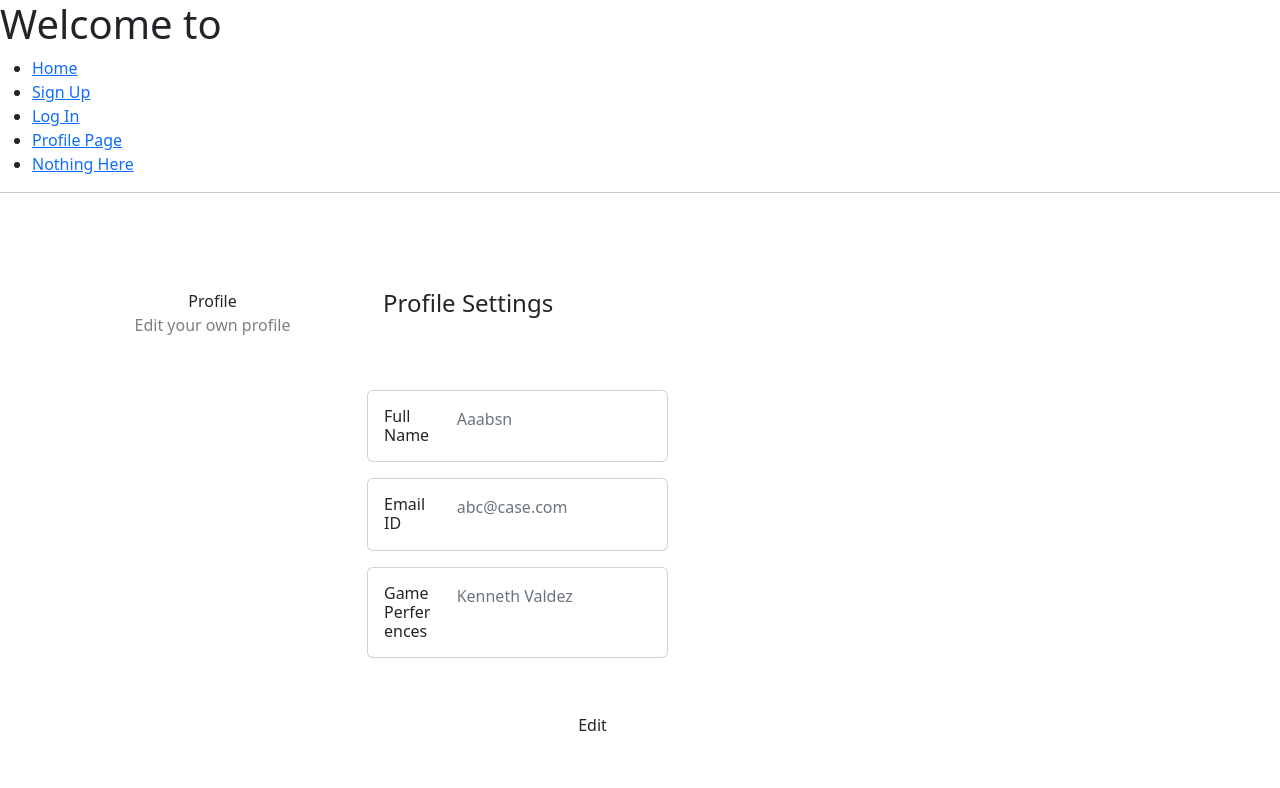
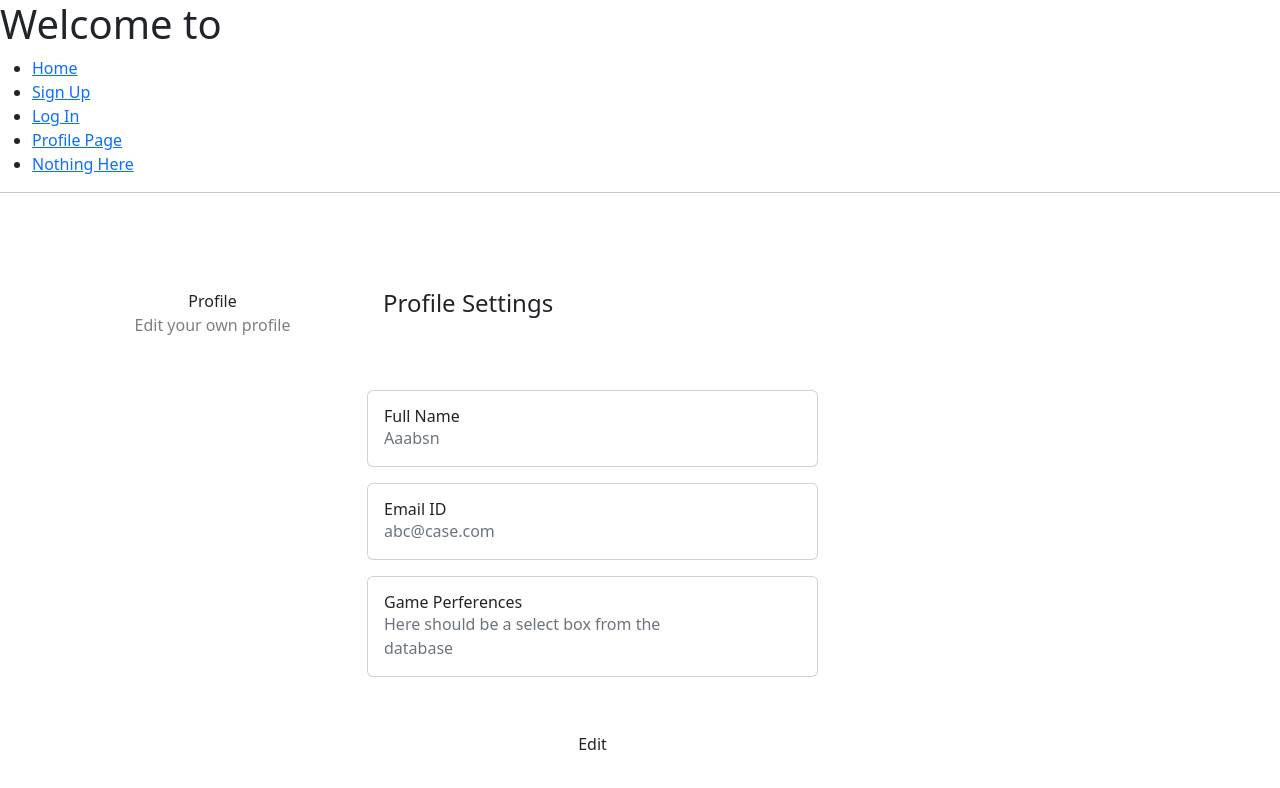
Before and after one commit to CSDS393-Team-Pandas/panda-games-collection, a React (Create React App) app in the folder client/: page /profile in a window 1280 px wide. Shown: the top 788 px of the page. Built offline with nearby package versions, Linux system fonts and the light colour scheme.

Commit message:
Edit the profile display page design

```diff
--- a/client/src/components/auth/ProfileDisplay.js
+++ b/client/src/components/auth/ProfileDisplay.js
@@ -15,11 +15,11 @@ const ProfileDisplay = () => {
                   <h4 class="text-right">Profile Settings</h4>
               </div>
           </div>
-          <div class="col-md-8">
+          <div class="col-md-20">
               <div class="card mb-3">
                 <div class="card-body">
                   <div class="row">
-                    <div class="col-sm-3">
+                    <div class="col-sm-10">
                       <h6 class="mb-0">Full Name</h6>
                     </div>
                     <div class="col-sm-9 text-secondary">
@@ -29,11 +29,11 @@ const ProfileDisplay = () => {
                 </div>
                 </div>
         </div>
-        <div class="col-md-8">
+        <div class="col-md-20">
               <div class="card mb-3">
                 <div class="card-body">
                   <div class="row">
-                    <div class="col-sm-3">
+                    <div class="col-sm-10">
                       <h6 class="mb-0">Email ID</h6>
                     </div>
                     <div class="col-sm-9 text-secondary">
@@ -43,15 +43,15 @@ const ProfileDisplay = () => {
                 </div>
                 </div>
         </div>
-        <div class="col-md-8">
+        <div class="col-md-20">
               <div class="card mb-3">
                 <div class="card-body">
                   <div class="row">
-                    <div class="col-sm-3">
+                    <div class="col-sm-10">
                       <h6 class="mb-0">Game Perferences</h6>
                     </div>
-                    <div class="col-sm-9 text-secondary">
-                      Kenneth Valdez
+                    <div class="col-sm-10 text-secondary">
+                      Here should be a select box from the database
                     </div>
                   </div>
                 </div>
```
